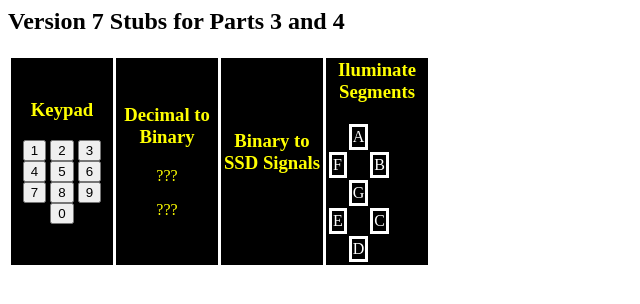
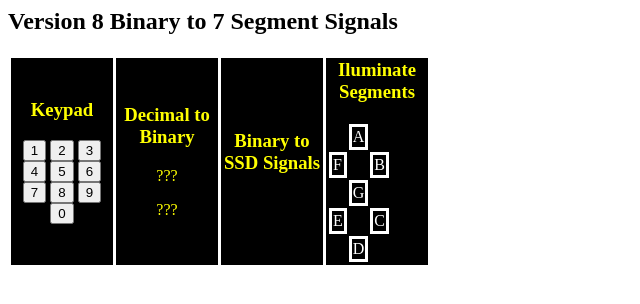
Before and after one commit to chantal-tam/INF1339-Week1, a plain HTML site: page docs/v08.html in a window 1280 px wide. Shown: the whole page, without its empty margins (0-640 px from the left). Drawn offline with Linux system fonts and the light colour scheme.

Commit message:
Update v08.html

```diff
--- a/docs/v08.html
+++ b/docs/v08.html
@@ -49,7 +49,7 @@
     </script>
     </head>
     <body>
-        <h2>Version 7 Stubs for Parts 3 and 4</h2>
+        <h2>Version 8 Binary to 7 Segment Signals</h2>
         <table class="standardTable">
             <tr>
                 <td class="blackbox"><h3>Keypad</h3>
```
